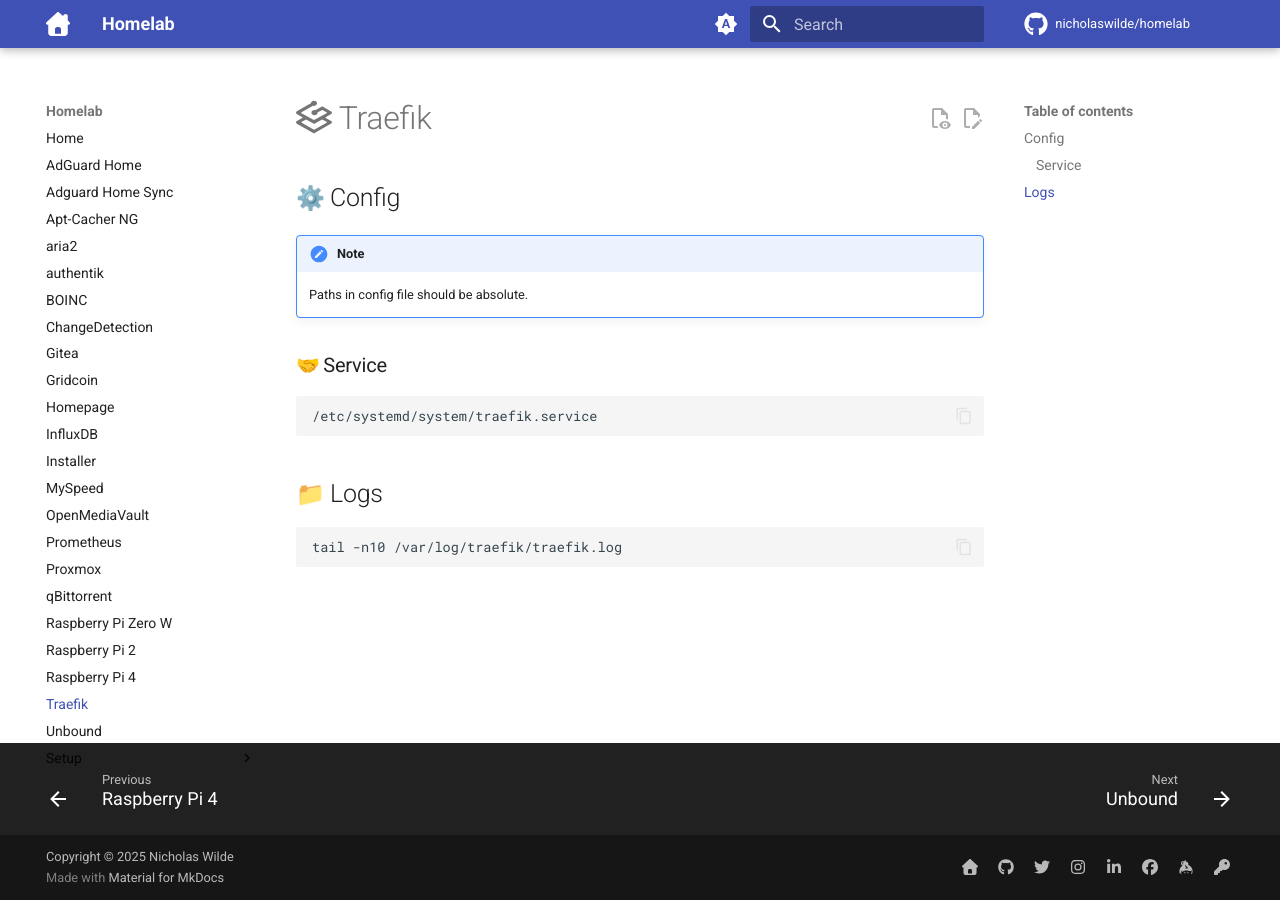
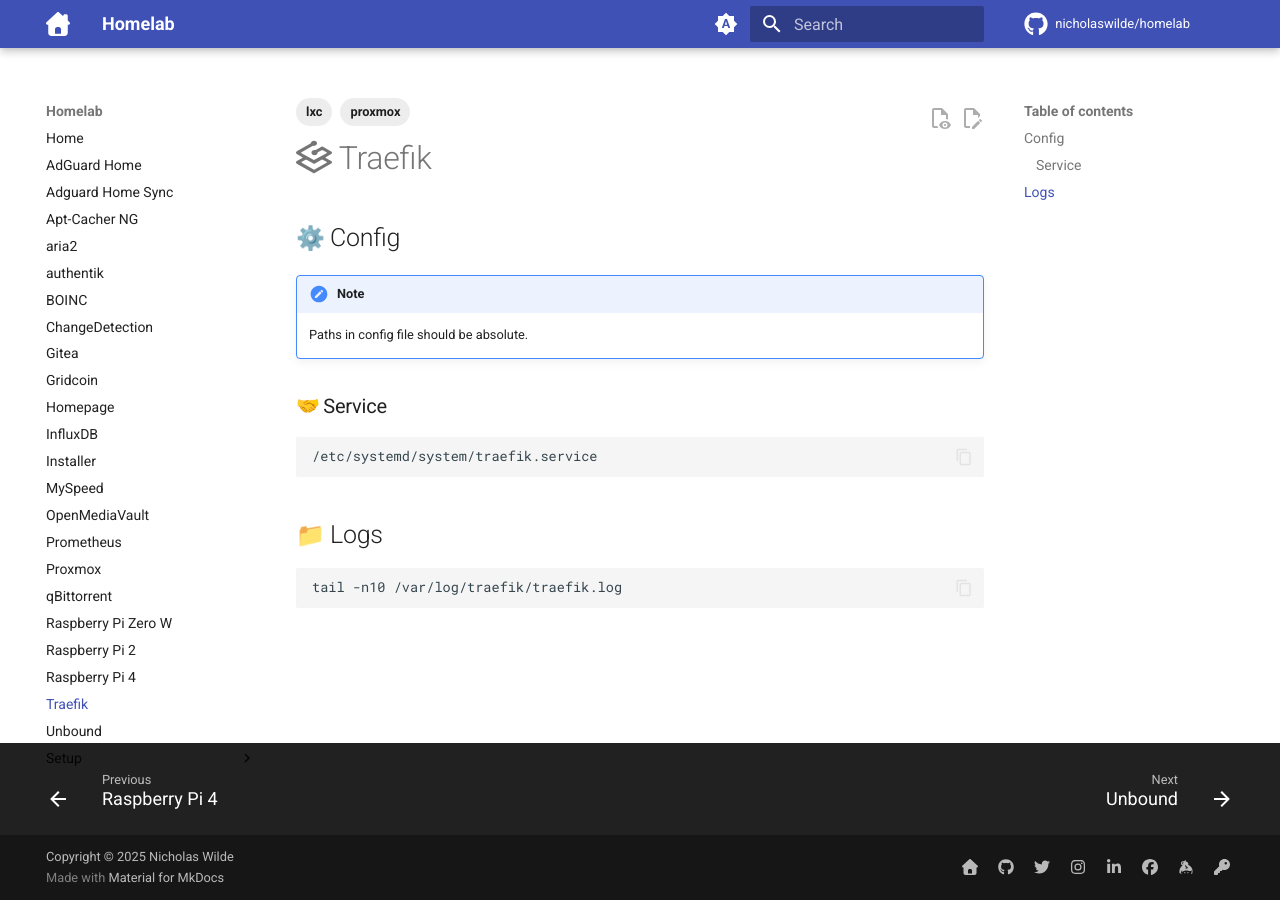
Before and after one commit to nicholaswilde/homelab, an MkDocs documentation site: the page built from docs/traefik.md, in a window 1280 px wide. Built offline with MkDocs 1.6.1 and Material for MkDocs 9.7.7, drawn with Linux system fonts in a browser that asks for light colours; emoji names are drawn with the system emoji font; comment, search, counter and statistics services are not loaded.

Commit message:
Update traefik.md

```diff
--- a/docs/traefik.md
+++ b/docs/traefik.md
@@ -1,3 +1,8 @@
+---
+tags:
+  - proxmox
+  - lxc
+---
 # :simple-traefikproxy: Traefik
 
 ## :gear: Config
```
